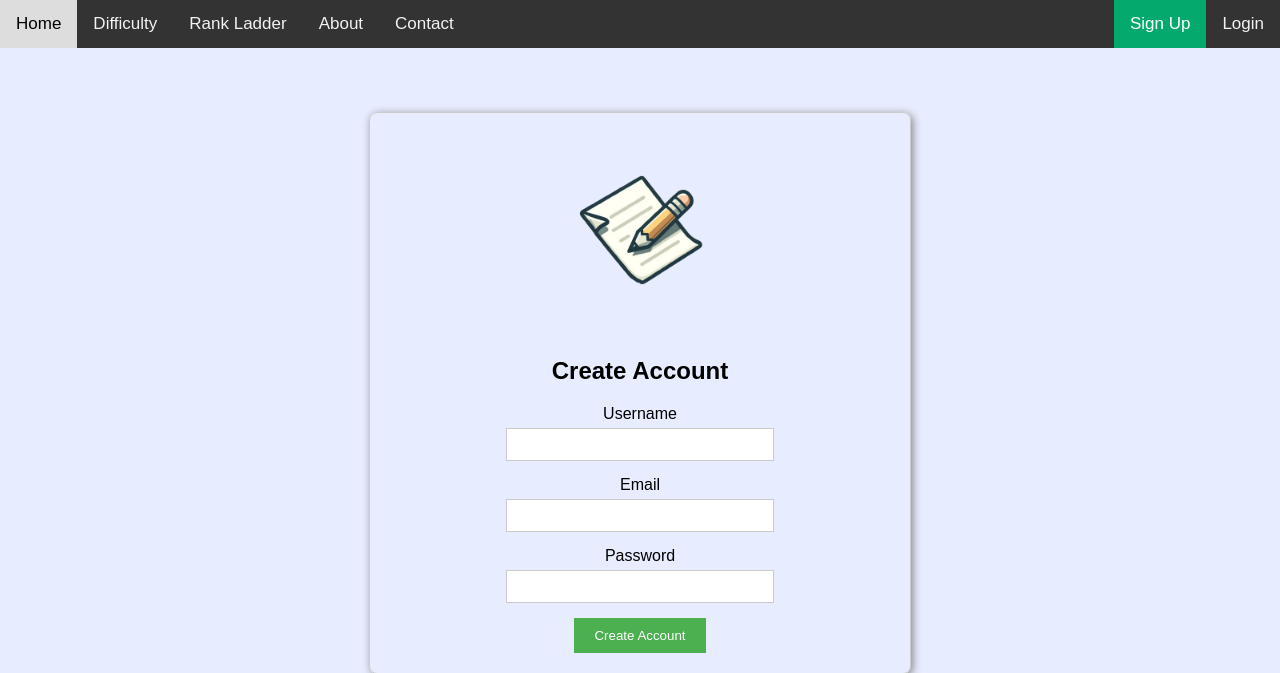
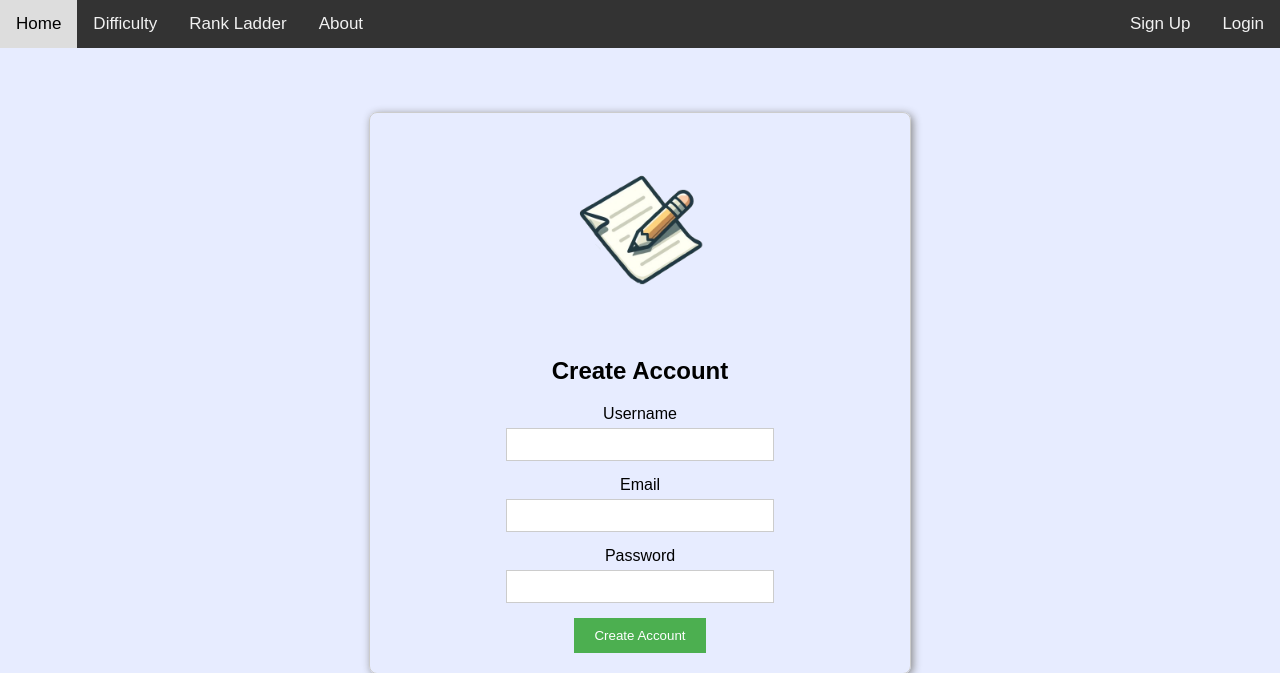
Before and after one commit to jccoulson/write-it, a Flask app: page /create in a window 1280 px wide. Shown: the top 673 px of the page. Run offline with Flask 3, Linux system fonts and the light colour scheme.

Commit message:
modified navbar

```diff
--- a/static/css/navbar.css
+++ b/static/css/navbar.css
@@ -12,6 +12,7 @@
   padding: 14px 16px;
   text-decoration: none;
   font-size: 17px;
+  font-family: 'Arial', sans-serif;
 }
 
 /*for login, create account, and logout*/
@@ -25,6 +26,6 @@
 }
 
 .topnav a.active {
-  background-color: #04AA6D;
-  color: white;
+  background-color: #c1cdff;
+  color: black;
 }
--- a/templates/analysis.html
+++ b/templates/analysis.html
@@ -12,11 +12,10 @@
     <a href="/difficulty">Difficulty</a>
     <a href="/rankings">Rank Ladder</a>
     <a href="#about">About</a>
-    <a href="#contact">Contact</a>
     {% if current_user.is_authenticated %}
         <a href="{{ url_for('logout') }}" class="auth-link">Logout</a>
     {% else %}
-        <a href="{{ url_for('login') }}" class="auth-link active">Login</a>
+        <a href="{{ url_for('login') }}" class="auth-link">Login</a>
         <a href="{{ url_for('create_account') }}" class="auth-link">Sign Up</a>
     {% endif %}
 </div>
--- a/templates/create_account.html
+++ b/templates/create_account.html
@@ -8,15 +8,14 @@
 </head>
 <div class="topnav">
     <a href="/">Home</a>
-    <a href="#difficulty">Difficulty</a>
-    <a href="#rankings">Rank Ladder</a>
+    <a href="/difficulty">Difficulty</a>
+    <a href="/rankings">Rank Ladder</a>
     <a href="#about">About</a>
-    <a href="#contact">Contact</a>
     {% if current_user.is_authenticated %}
         <a href="{{ url_for('logout') }}" class="auth-link">Logout</a>
     {% else %}
         <a href="{{ url_for('login') }}" class="auth-link">Login</a>
-        <a href="{{ url_for('create_account') }}" class="auth-link active">Sign Up</a>
+        <a href="{{ url_for('create_account') }}" class="auth-link">Sign Up</a>
     {% endif %}
 </div>
 <body>
--- a/templates/landing_page.html
+++ b/templates/landing_page.html
@@ -10,10 +10,8 @@
 <div class="topnav">
     <a href="/" class = "active">Home</a>
     <a href="/difficulty">Difficulty</a>
-    <a href="/prompt">Prompt</a>
     <a href="/rankings">Rank Ladder</a>
-    <a href="#about">About</a>
-    <a href="#contact">Contact</a>
+    <a href="/about">About</a>
     {% if current_user.is_authenticated %}
         <a href="{{ url_for('logout') }}" class="auth-link">Logout</a>
     {% else %}
--- a/templates/prompt.html
+++ b/templates/prompt.html
@@ -12,10 +12,8 @@
 <div class="topnav">
     <a href="/">Home</a>
     <a href="/difficulty">Difficulty</a>
-    <a href="/prompt" class = "active">Prompt</a>
     <a href="/rankings">Rank Ladder</a>
     <a href="#about">About</a>
-    <a href="#contact">Contact</a>
     {% if current_user.is_authenticated %}
         <a href="{{ url_for('logout') }}" class="auth-link">Logout</a>
     {% else %}
```
Also changed, not shown: templates/login.html (+3 -4 lines).
